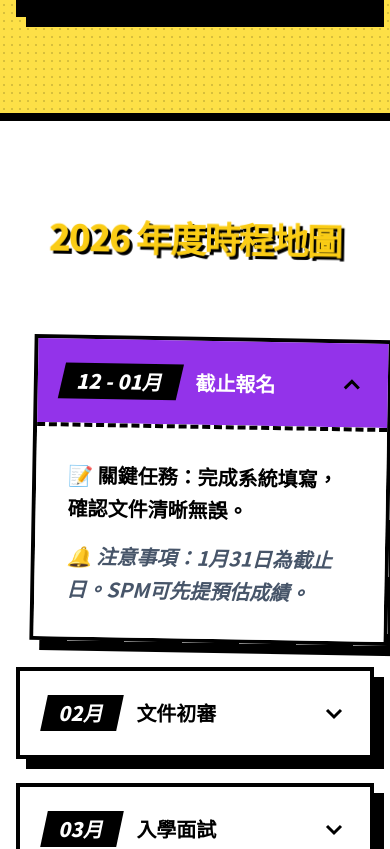
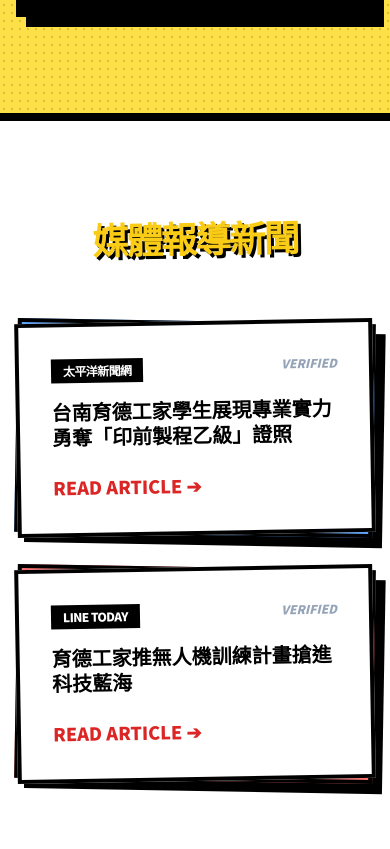
Before and after one commit to isaac0194/taiwan-3plus4-landing, a React (Vite) app: page / in a window 390 px wide. Shown: the part 5064-5913 px from the top of the page. Built offline with nearby package versions, Linux system fonts and the light colour scheme.

Commit message:
新增新聞報導

```diff
--- a/src/App.jsx
+++ b/src/App.jsx
@@ -58,6 +58,7 @@ export default function App() {
       <FinanceSection />
       <FeaturesSection />
       <SchoolsSection />
+      <NewsSection />
       <TimelineSection />
       <ContactSection />
       <Footer />
@@ -76,6 +77,7 @@ function Navbar() {
         <div className="hidden lg:flex gap-8 text-sm uppercase text-black">
           <a href="#finance" className="hover:text-red-600 transition-colors">財務分析</a>
           <a href="#schools" className="hover:text-red-600 transition-colors">合作學校</a>
+          <a href="#news" className="hover:text-red-600 transition-colors">媒體報導</a>
           <a href="#timeline" className="hover:text-red-600 transition-colors">報名時程</a>
         </div>
         <a href="#contact" className="bg-red-600 text-white border-4 border-black px-6 py-2 shadow-[4px_4px_0px_0px_rgba(0,0,0,1)] hover:translate-x-1 hover:translate-y-1 transition-all active:scale-95 flex items-center justify-center">立即報名</a>
@@ -122,7 +124,6 @@ function FinanceSection() {
   return (
     <section id="finance" className="py-24 border-b-8 border-black bg-white px-4">
       <div className="max-w-4xl mx-auto text-center">
-        {/* 修正：亮黃色標題 */}
         <h2 className="text-4xl sm:text-6xl font-black text-stroke text-center mb-16 transform -rotate-1 uppercase tracking-tighter text-yellow-400">數據說話！為什麼選我們？</h2>
         <div className="bg-slate-50 border-4 border-black p-6 sm:p-12 comic-shadow relative group text-black">
           <Badge text="省錢首選!" color="bg-green-500" />
@@ -175,14 +176,55 @@ function SchoolsSection() {
               <div className={`h-32 ${s.color} border-b-4 border-black flex items-center justify-center text-7xl group-hover:scale-110 transition-transform`}>{s.emoji}</div>
               <div className="p-6 flex-grow">
                 <h3 className="font-black text-2xl mb-1 text-black underline decoration-4 tracking-tighter">{s.name}</h3>
-                <p className="font-bold text-sm text-slate-500 mb-6 flex items-center gap-1 italic">📍 基地位置: 台灣 {s.loc}</p>
+                <p className="font-bold text-sm text-slate-500 mb-6 flex items-center gap-1 italic text-black">📍 基地位置: 台灣 {s.loc}</p>
                 <div className="space-y-2 mb-4">
                   {s.majors.map((m, j) => (
-                    <span key={j} className="inline-block w-full text-center font-black bg-slate-100 border-2 border-black py-1 px-2 text-sm hover:bg-yellow-200 transition-colors tracking-widest">#{m}</span>
+                    <span key={j} className="inline-block w-full text-center font-black bg-slate-100 border-2 border-black py-1 px-2 text-sm hover:bg-yellow-200 transition-colors tracking-widest text-black">#{m}</span>
                   ))}
                 </div>
               </div>
               <a href={s.link} target="_blank" rel="noopener noreferrer" className="bg-black text-white text-center py-4 font-black uppercase text-sm hover:bg-red-600 transition-colors tracking-widest flex items-center justify-center">進入官網 ➔</a>
+            </div>
+          ))}
+        </div>
+      </div>
+    </section>
+  );
+}
+
+// --- 新增：媒體報導區塊 ---
+function NewsSection() {
+  const newsList = [
+    {
+      title: "台南育德工家學生展現專業實力 勇奪「印前製程乙級」證照",
+      source: "太平洋新聞網",
+      link: "http://www.pacificnews.com.tw/shownews.php?postnewsid=17&titleid=3439",
+      color: "bg-blue-400"
+    },
+    {
+      title: "育德工家推無人機訓練計畫搶進科技藍海",
+      source: "LINE TODAY",
+      link: "https://today.line.me/tw/v3/article/LXv03Jj?utm_source=lineshare",
+      color: "bg-red-400"
+    }
+  ];
+
+  return (
+    <section id="news" className="py-24 border-b-8 border-black bg-white px-4 relative">
+      <div className="max-w-4xl mx-auto text-center">
+        <h2 className="text-4xl sm:text-6xl font-black text-stroke text-center mb-16 transform -rotate-1 uppercase tracking-tighter text-yellow-400">媒體報導新聞</h2>
+        <div className="grid md:grid-cols-2 gap-8 text-left text-black">
+          {newsList.map((item, i) => (
+            <div key={i} className="group relative">
+               <div className={`absolute inset-0 ${item.color} border-4 border-black comic-shadow transform rotate-1 group-hover:rotate-0 transition-transform`}></div>
+               <div className="relative bg-white border-4 border-black p-8 flex flex-col h-full transform -rotate-1 group-hover:rotate-0 transition-transform">
+                  <div className="flex justify-between items-start mb-4">
+                    <span className="bg-black text-white px-3 py-1 text-xs font-black uppercase tracking-tighter">{item.source}</span>
+                    <span className="text-slate-400 text-xs font-black italic">VERIFIED</span>
+                  </div>
+                  <h3 className="text-xl sm:text-2xl font-black text-black leading-tight mb-6 flex-grow">{item.title}</h3>
+                  <a href={item.link} target="_blank" rel="noopener noreferrer" className="inline-block text-red-600 font-black text-lg hover:underline underline-offset-4">READ ARTICLE ➔</a>
+               </div>
             </div>
           ))}
         </div>
@@ -196,7 +238,7 @@ function TimelineSection() {
   const steps = [
     { date: "12 - 01月", title: "截止報名", tasks: "完成系統填寫，確認文件清晰無誤。", remind: "1月31日為截止日。SPM可先提預估成績。" },
     { date: "02月", title: "文件初審", tasks: "留意 Email 補件通知。檢查護照效期是否足夠。", remind: "定期檢查垃圾信箱避免錯過重要通知。" },
-    { date: "03月", title: "入學面試", tasks: "各校安排視訊或面試學員。展現學習意願。" },
+    { date: "03月", title: "入學面試", tasks: "各校安排視訊或面試學員學員。展現學習意願。" },
     { date: "04月", title: "資格複審", tasks: "官方進行最終學歷與身分審查。", remind: "此階段為後台作業，保持通訊暢通即可。" },
     { date: "05月", title: "錄取公告", tasks: "公佈錄取榜單並寄發錄取通知書袋。", remind: "錄取通知書是辦理簽證必備文件。" },
     { date: "06月", title: "學歷驗證", tasks: "辦理馬國外交部與 TECO 認證。", remind: "程序繁瑣，收到通知後建議即刻預約。" },
@@ -208,7 +250,6 @@ function TimelineSection() {
   return (
     <section id="timeline" className="py-24 border-b-8 border-black bg-white px-4 text-center">
       <div className="max-w-4xl mx-auto">
-        {/* 修正：亮黃色標題 */}
         <h2 className="text-4xl sm:text-6xl font-black text-stroke mb-20 uppercase transform rotate-1 tracking-tighter text-yellow-400">2026 年度時程地圖</h2>
         <div className="grid gap-6 text-left">
           {steps.map((step, i) => (
@@ -235,7 +276,6 @@ function ContactSection() {
   return (
     <section id="contact" className="py-24 bg-cyan-400 border-b-8 border-black halftone-bg px-4 text-center text-black">
       <div className="inline-block bg-white border-4 border-black p-8 comic-shadow mb-20 transform -rotate-1">
-        {/* 修正：亮黃色標題 */}
         <h2 className="text-4xl sm:text-7xl font-black text-stroke uppercase tracking-tighter text-yellow-400 text-black">聯繫駐地代表諮詢</h2>
         <p className="mt-4 font-black text-2xl">夢想不等人，2026 年度名額有限！</p>
       </div>
```
